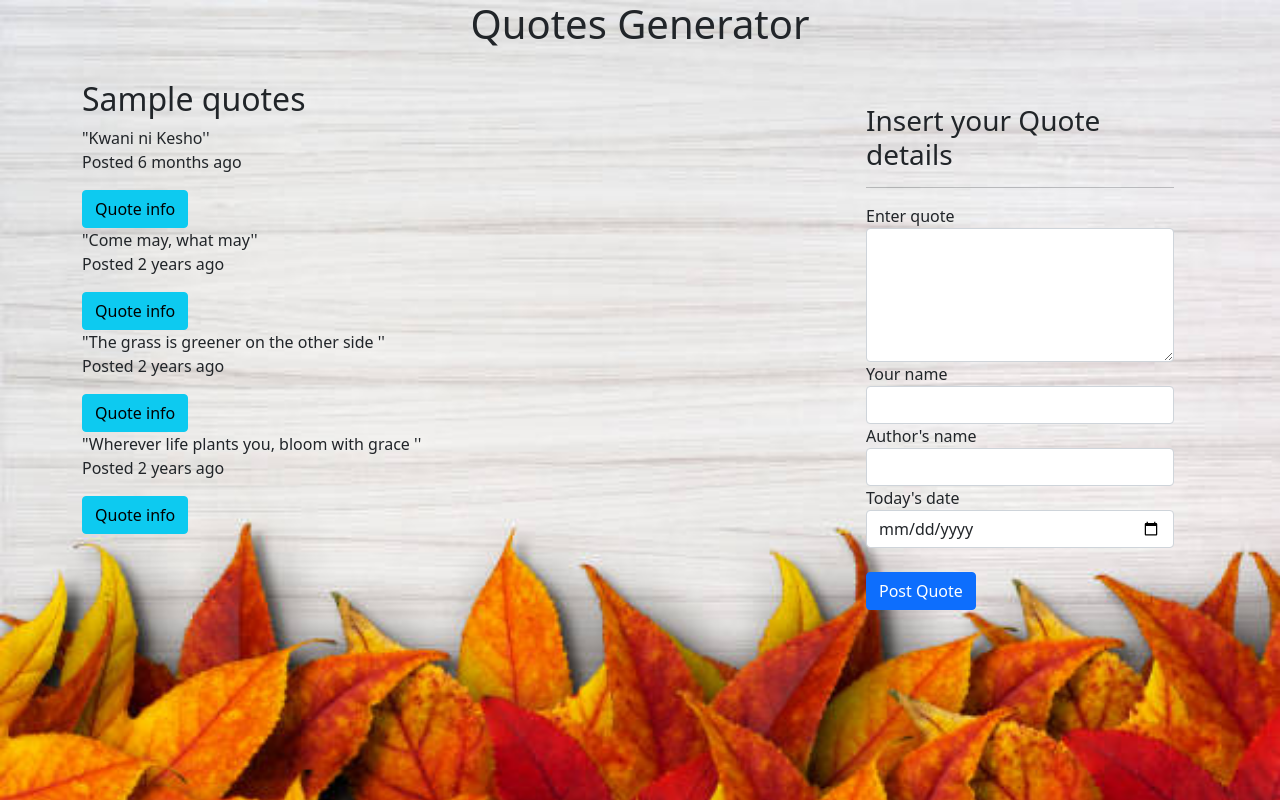
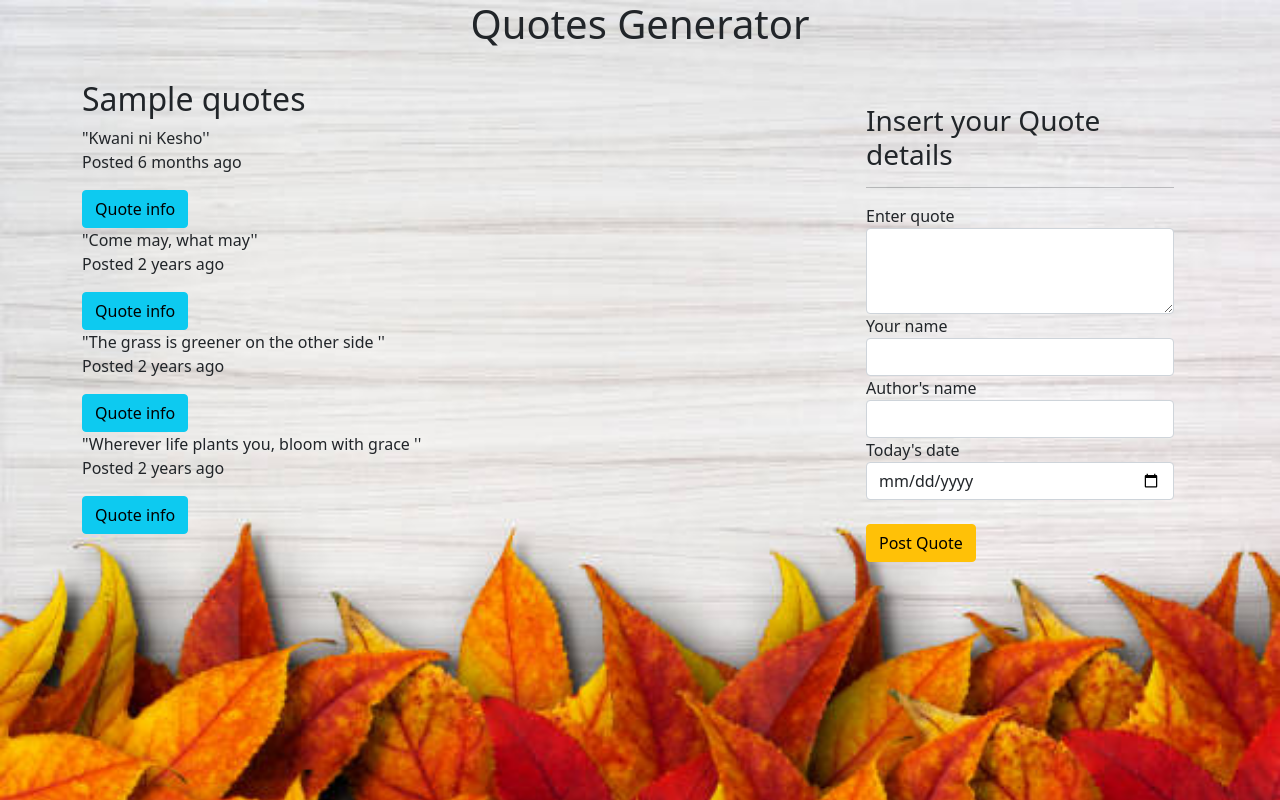
Before and after one commit to IsaacMurage-dev/QuotesApp, an Angular app: page / in a window 1280 px wide. Built offline with nearby package versions, Linux system fonts and the light colour scheme.

Commit message:
modify quote.html

```diff
--- a/src/app/quote-form/quote-form.component.html
+++ b/src/app/quote-form/quote-form.component.html
@@ -7,7 +7,7 @@
 
         <div class="form-group">
             <label for ="info">Enter quote</label>
-            <textarea rows="5" class="form-control" id="info" [(ngModel)]="newQuote.define" name="info" #info="ngModel" required></textarea>
+            <textarea rows="3" class="form-control" id="info" [(ngModel)]="newQuote.define" name="info" #info="ngModel" required></textarea>
             <div [hidden]="info.valid || info.pristine" class="alert alert-danger">
                 <p>Insert quote</p>
             </div>
@@ -40,6 +40,6 @@
             </div>
         </div>
         <br>
-        <button type="submit" class="btn btn-primary">Post Quote</button>
+        <button type="submit" class="btn btn-warning">Post Quote</button>
     </form>
 </div>
```
